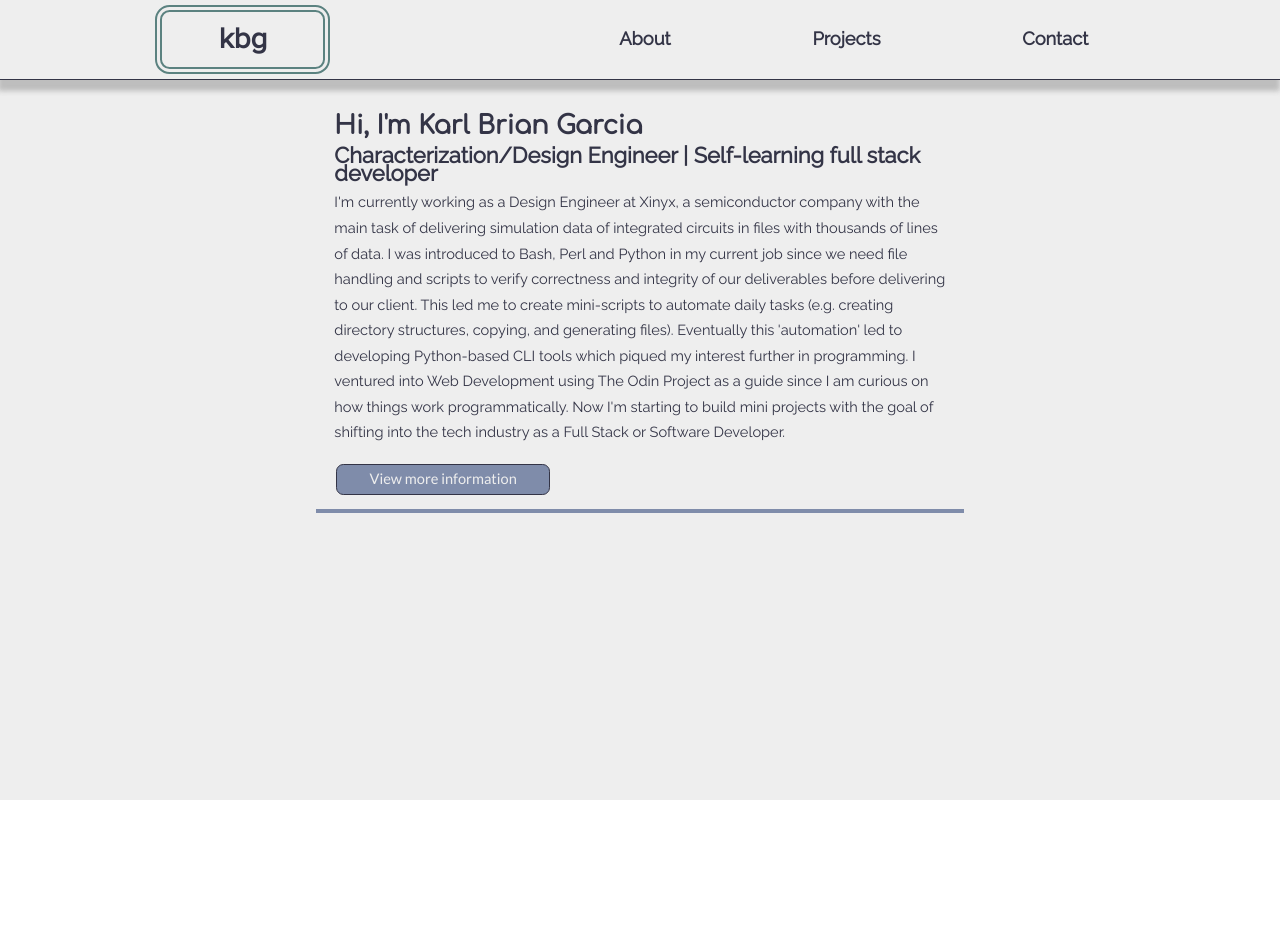
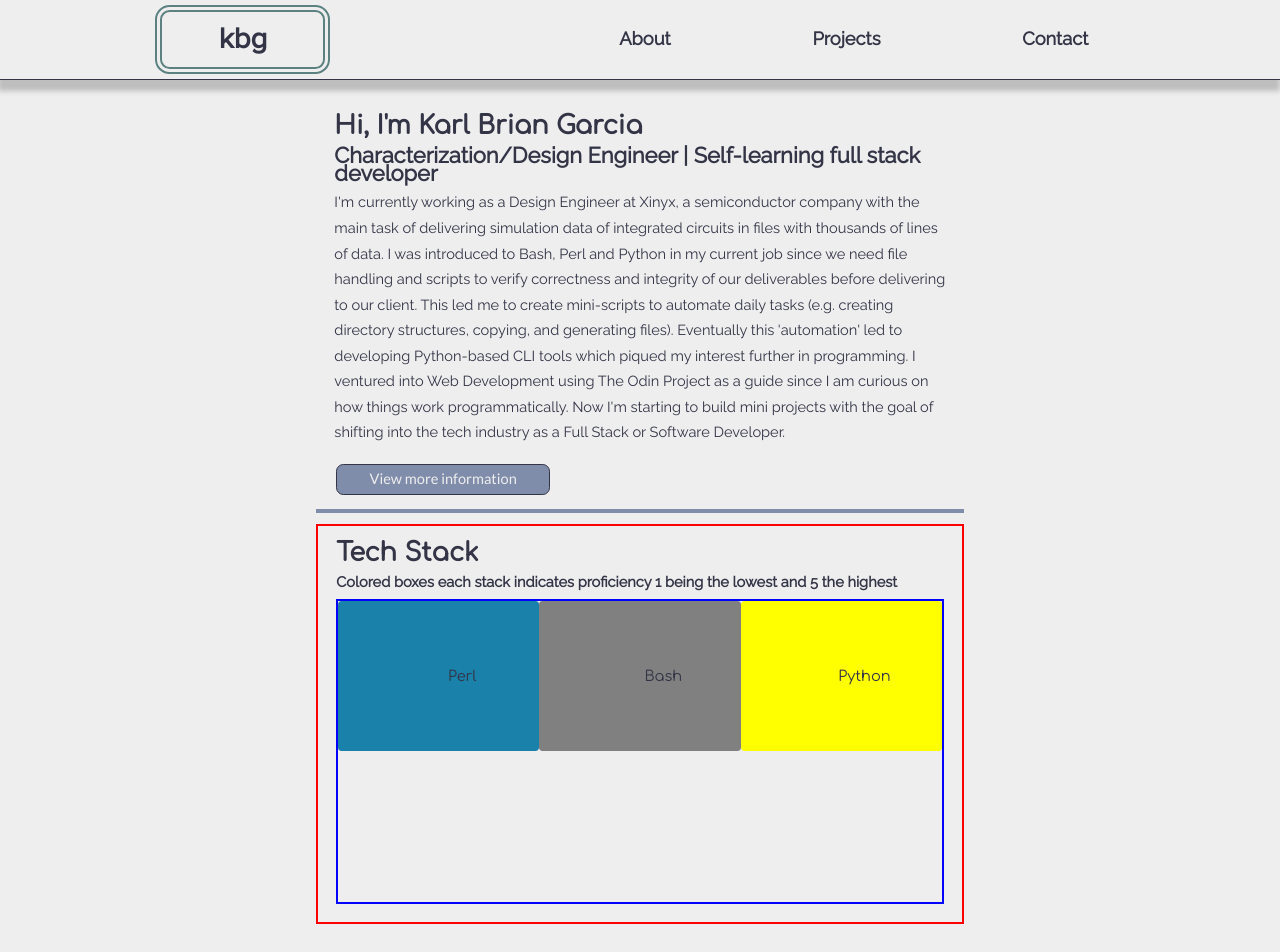
Before and after one commit to kbgarcia8/portfolio, a React (Vite) app in the folder portfolio/: page / in a window 1280 px wide. Shown: the top 952 px of the page. Before the commit the page ends 800 px from the top, so only its background shows below. Built offline with nearby package versions, Linux system fonts and the light colour scheme.

Commit message:
Done non functional about section

```diff
--- a/portfolio/src/components/pages/MainPage/MainPage.jsx
+++ b/portfolio/src/components/pages/MainPage/MainPage.jsx
@@ -2,6 +2,7 @@ import React from "react";
 import PropTypes from "prop-types";
 import Divider from "components/atoms/Divider";
 import * as styled from './MainPage.styles.js';
+import StackCard from "components/molecules/StackCard";
 
 const aboutSectionParagraph = `I'm currently working as a Design Engineer at Xinyx, a semiconductor company with the main task of
 delivering simulation data of integrated circuits in files with thousands of lines of data. I was introduced to Bash, Perl and Python
@@ -23,6 +24,13 @@ const MainPage = () => {
                 </styled.ViewButtonContainer>
             </styled.AboutSection>
             <Divider/>
+            <styled.TechStackSection title={'Tech Stack'} description={'Colored boxes each stack indicates proficiency 1 being the lowest and 5 the highest'}>
+                <styled.StackContainer>
+                    <styled.StyledStackCard text={'Perl'} bgColor={'	#1981AA'}/>
+                    <styled.StyledStackCard text={'Bash'} bgColor={'gray'}/>
+                    <styled.StyledStackCard text={'Python'} bgColor={'yellow'}/>
+                </styled.StackContainer>
+            </styled.TechStackSection>
         </styled.MainPageWrapper>
     )
 }
--- a/portfolio/src/components/pages/MainPage/MainPage.styles.js
+++ b/portfolio/src/components/pages/MainPage/MainPage.styles.js
@@ -2,6 +2,7 @@ import styled from "styled-components";
 import { v } from "styles/variables.js";
 import Section from "components/molecules/Section";
 import Button from "components/atoms/Button";
+import StackCard from "components/molecules/StackCard";
 
 export const MainPageWrapper = styled.div`
     width: 70%;
@@ -38,3 +39,25 @@ export const ViewAbout = styled(Button)`
         font-size: ${v.fontSize.small};
     }
 `;
+
+export const StyledStackCard = styled(StackCard)`
+
+`;
+
+export const TechStackSection = styled(Section)`
+    width: 100%;
+    height: 50vh;
+    border: 2px solid red;
+
+    & h3 {
+        font-size: ${v.fontSize.small};
+    }
+`;
+
+
+export const StackContainer = styled.div`
+    width: 100%;
+    height: 100%;
+    display: flex;
+    border: 2px solid blue;
+`;
```
